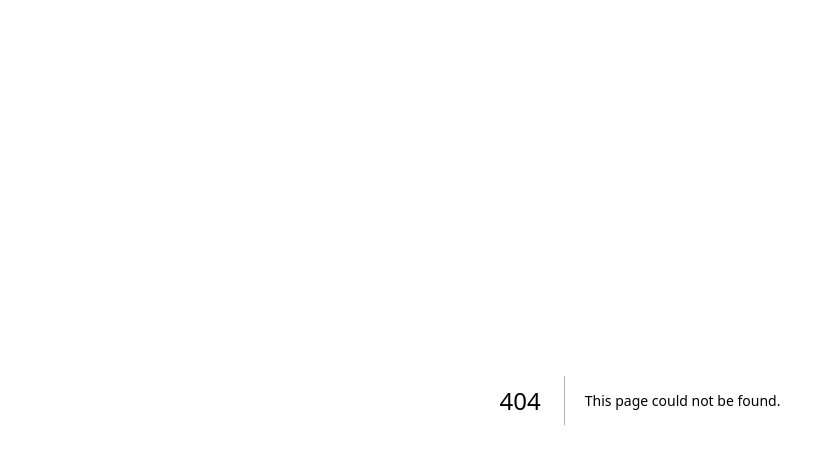
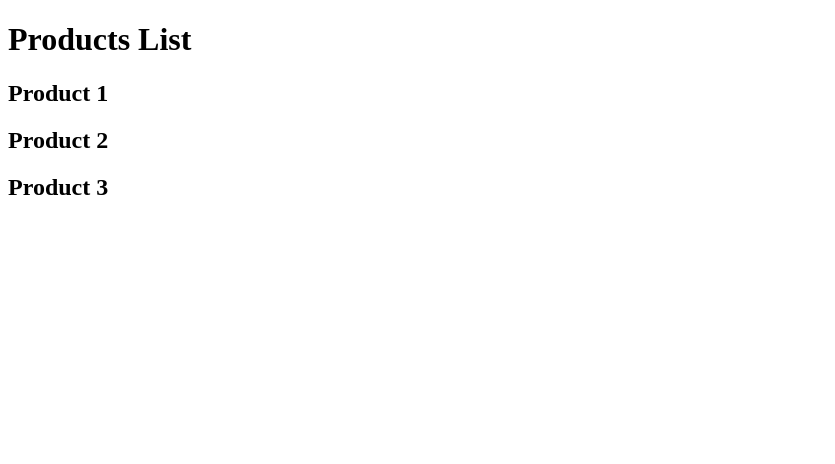
Before and after one commit to AashishKatila/next-basics, a Next.js app: page /products in a window 1280 px wide. Before the commit this address had no page. Shown: the top 464 px of the page, without its empty margins (0-835 px from the left). Built offline with nearby package versions, Linux system fonts and the light colour scheme.

Commit message:
Dynamic nested routing

```diff
--- /dev/null
+++ b/src/app/products/page.tsx
@@ -0,0 +1,10 @@
+export default function Products() {
+  return (
+    <div>
+      <h1>Products List</h1>
+      <h2>Product 1</h2>
+      <h2>Product 2</h2>
+      <h2>Product 3</h2>
+    </div>
+  );
+}
```
Also changed, not shown: src/app/products/[productId]/page.tsx (added, +11 -0 lines), src/app/products/[productId]/reviews/[reviewId]/page.tsx (added, +12 -0 lines).
